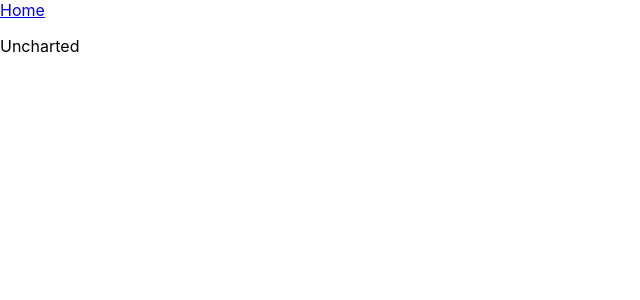
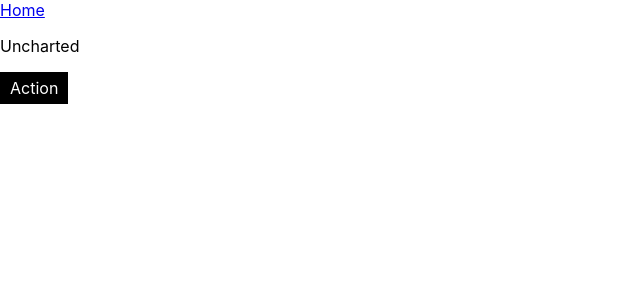
Before and after one commit to CamillePaquet/WebFlix, a React (Create React App) app: page /films/335787 in a window 1280 px wide. Shown: the top 300 px of the page, without its empty margins (0-640 px from the left). Built offline with nearby package versions, Linux system fonts and the light colour scheme.

Commit message:
feat: 🎸 create chip + chip style + add chip in details

```diff
--- a/src/components/Chip.js
+++ b/src/components/Chip.js
@@ -1,5 +1,15 @@
-function Chips(props) {
-  return null;
+import data from "../films.json";
+import useStyles from "./Chip.style";
+
+function Chip(props) {
+  const classes = useStyles();
+  const label = data.genres[props.id];
+  if (!label) return null;
+  return (
+    <div data-testid="chip" className={classes.root}>
+      {label}
+    </div>
+  );
 }
 
-export default Chips;
+export default Chip;
--- /dev/null
+++ b/src/components/Chip.style.js
@@ -0,0 +1,12 @@
+import { createUseStyles } from "react-jss";
+
+const useStyles = createUseStyles((theme) => ({
+  root: {
+    background: "black",
+    color: "white",
+    padding: "6px 10px",
+    display: "inline-block",
+  },
+}));
+
+export default useStyles;
--- a/src/components/Details.js
+++ b/src/components/Details.js
@@ -1,5 +1,6 @@
 import { useParams } from "react-router-dom";
 import films from "../films.json";
+import Chip from "./Chip";
 
 function Details() {
   const params = useParams();
@@ -10,7 +11,12 @@
     (movie) => movie.id.toString() === id.toString()
   );
 
-  return <p>{film.title}</p>;
+  return (
+    <>
+      <p>{film.title}</p>
+      <Chip id={film.genre_ids[0]}></Chip>
+    </>
+  );
 }
 
 export default Details;
--- a/src/films.json
+++ b/src/films.json
@@ -340,5 +340,23 @@
       "popularity": 51.013,
       "media_type": "movie"
     }
-  ]
+  ],
+  "genres": {
+    "28": "Action",
+    "12": "Humour",
+    "53": "Science Fiction",
+    "10752": "Horreur",
+    "878": "Aventure",
+    "27": "Fantastique",
+    "35": "Animé",
+    "10749": "Policier",
+    "10402": "Amour",
+    "18": "Adolescent",
+    "80": "Famille",
+    "9648": "Documentaire",
+    "16": "Historique",
+    "10751": "Comédie",
+    "14": "Comédie musicale",
+    "36": "Biopic"
+  }
 }
```
